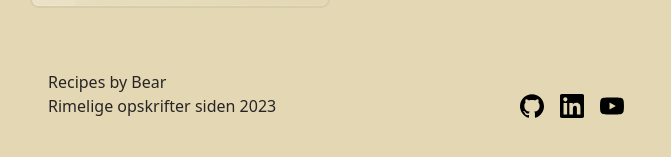
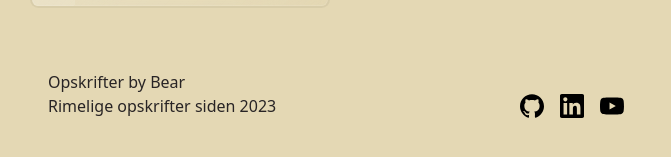
Before and after one commit to bjornnorgaard/cookiebookie, a SvelteKit app: page / in a window 1280 px wide. Shown: the part 927-1084 px from the top of the page, without its empty margins (304-975 px from the left). Built offline with nearby package versions, Linux system fonts and the light colour scheme.

Commit message:
Updated by line in +layout.svelte

```diff
--- a/src/routes/+layout.svelte
+++ b/src/routes/+layout.svelte
@@ -16,7 +16,7 @@
 <footer class="pb-8 bg-neutral-content sm:px-8">
     <div class="m-auto flex max-w-screen-sm flex-col justify-between gap-4 text-center sm:flex-row sm:px-8 sm:py-4 sm:text-left">
         <div>
-            <p>Recipes by Bear<br/>Rimelige opskrifter siden 2023</p>
+            <p>Opskrifter by Bear<br/>Rimelige opskrifter siden 2023</p>
         </div>
         <div class="flex items-end justify-center gap-4 sm:justify-end">
             {#each footerLinks as link}
```
